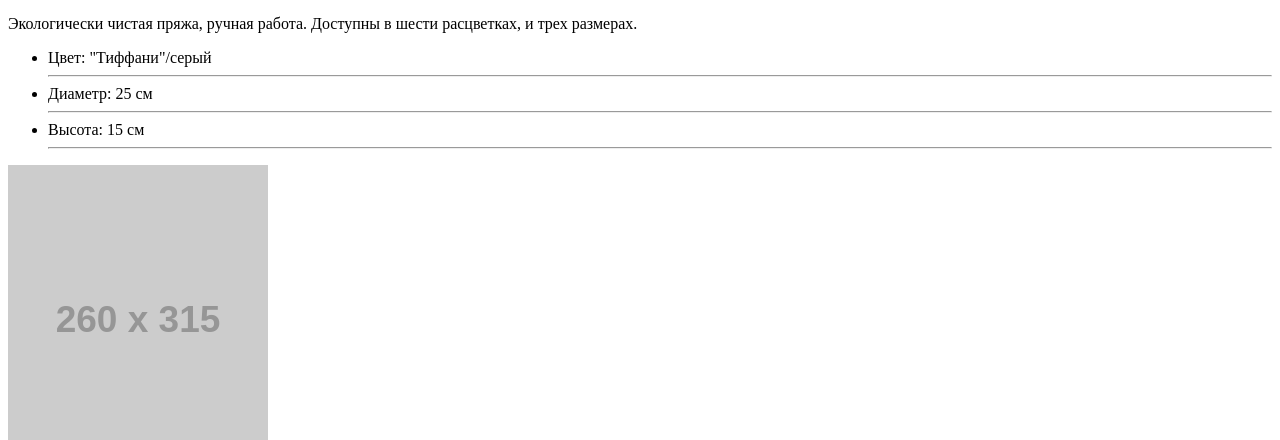
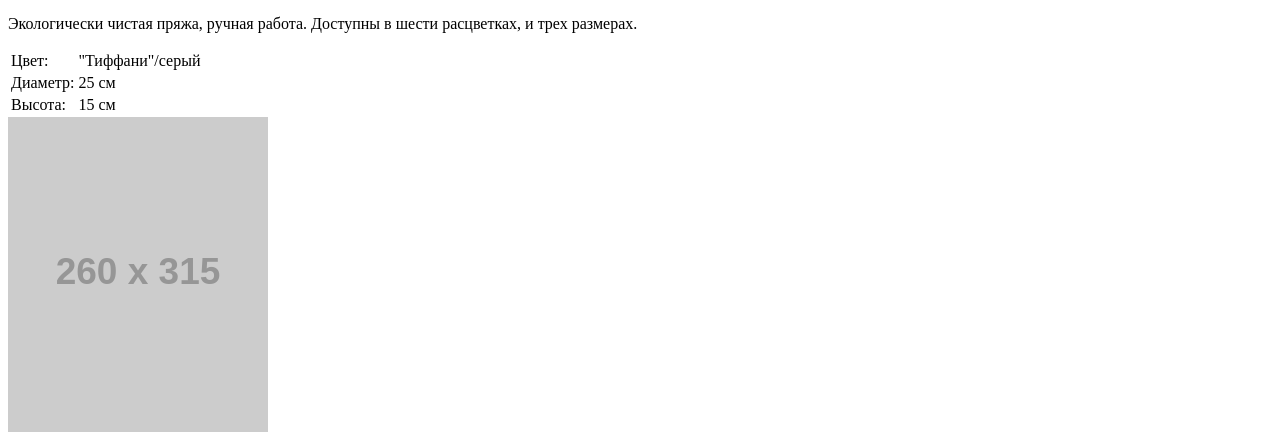
Before and after one commit to ElenaZhidenko/98692-mishka, a website: page index.html in a window 1280 px wide. Shown: the part 360-800 px from the top of the page. Drawn offline with Linux system fonts and the light colour scheme; placeholder pictures from the web are drawn by us.

Commit message:
Изменила в блоке Товар Недели маркированный список характеристик на таблицу

```diff
--- a/index.html
+++ b/index.html
@@ -37,23 +37,20 @@
         </header>
         <div class="weekgood__description">
           <p class="weekgood__text">Экологически чистая пряжа, ручная работа. Доступны в шести расцветках, и трех размерах.</p>
-          <ul class="weekgood__characteristics">
-            <li class="weekgood__characteristic weekgood__characteristic--color">
-              <span class="weekgood__characteristic-name">Цвет:</span>
-              <span class="weekgood__characteristic-value">"Тиффани"/серый</span>
-              <hr>
-            </li>
-            <li class="weekgood__characteristic weekgood__characteristic--diameter">
-              <span class="weekgood__characteristic-name">Диаметр:</span>
-              <span class="weekgood__characteristic-value">25 см</span>
-              <hr>
-            </li>
-            <li class="weekgood__characteristic weekgood__characteristic--height">
-              <span class="weekgood__characteristic-name">Высота:</span>
-              <span class="weekgood__characteristic-value">15 см</span>
-              <hr>
-            </li>
-          </ul>
+          <table class="weekgood__characteristics">
+            <tr class="weekgood__characteristic weekgood__characteristic--color">
+              <td class="weekgood__characteristic-name">Цвет:</td>
+              <td class="weekgood__characteristic-value">"Тиффани"/серый</td>
+            </tr>
+            <tr class="weekgood__characteristic weekgood__characteristic--diameter">
+              <td class="weekgood__characteristic-name">Диаметр:</td>
+              <td class="weekgood__characteristic-value">25 см</td>
+            </tr>
+            <tr class="weekgood__characteristic weekgood__characteristic--height">
+              <td class="weekgood__characteristic-name">Высота:</td>
+              <td class="weekgood__characteristic-value">15 см</td>
+            </tr>
+          </table>
         </div>
         <img src="http://placehold.it/260x315">
         <p class="weekgood__price">Цена: 990 руб.</p>
```
